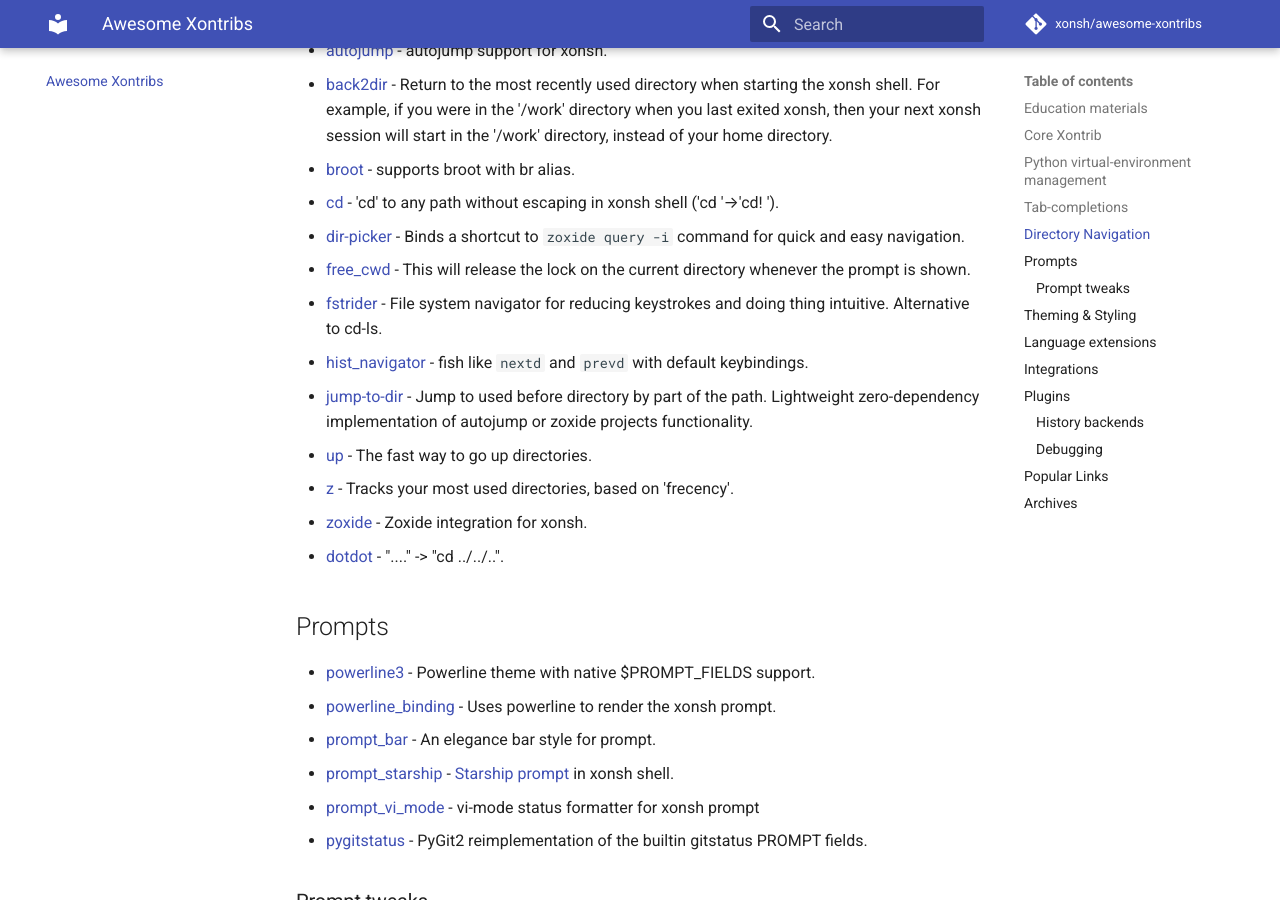
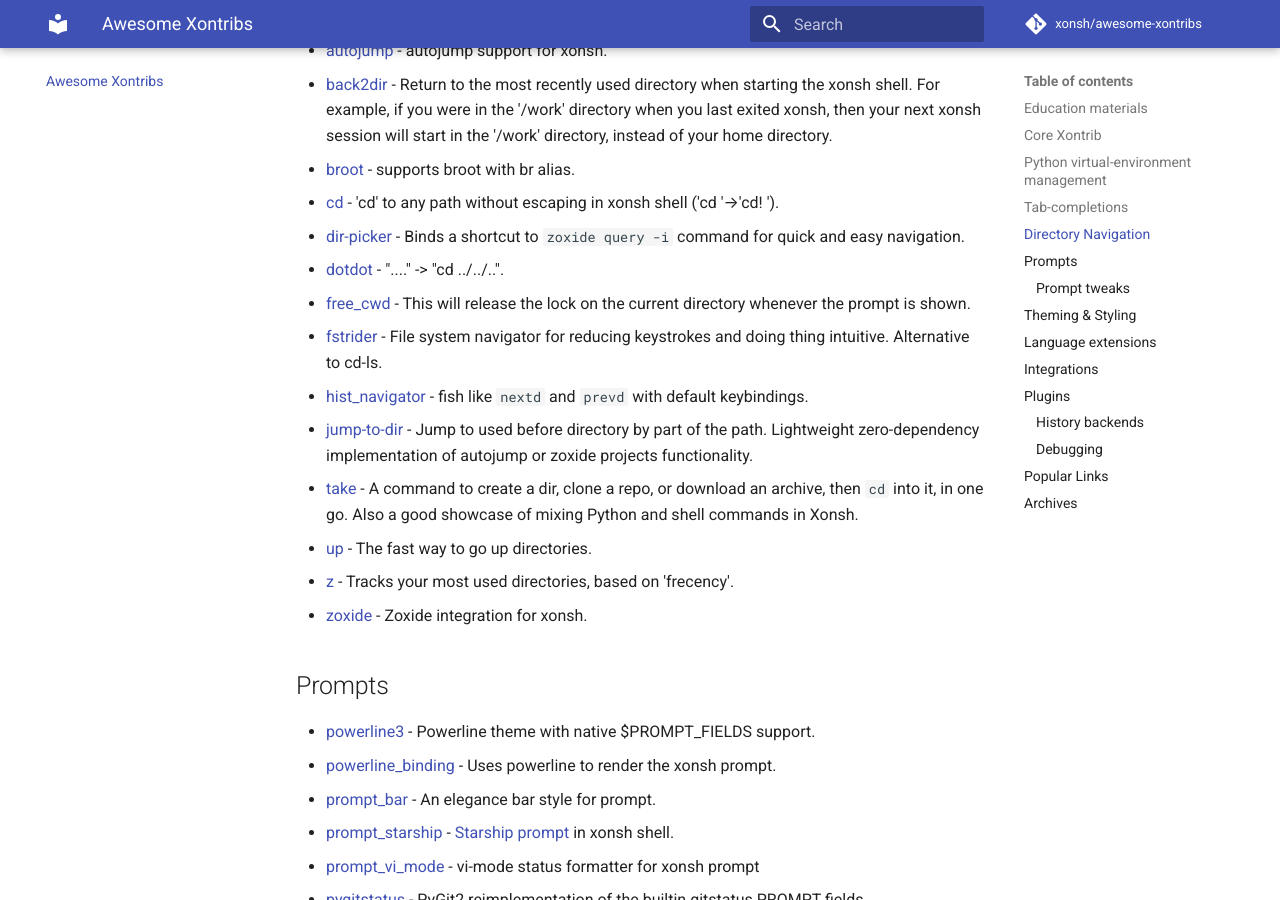
Before and after one commit to xonsh/awesome-xontribs, an MkDocs documentation site: the page built from docs/README.md, in a window 1280 px wide and 900 px high, scrolled down 2033 px. Built offline with MkDocs 1.6.1 and Material for MkDocs 9.7.7, drawn with Linux system fonts in a browser that asks for light colours; comment, search, counter and statistics services are not loaded.

Commit message:
Add `take` command + alphabetical order

```diff
--- a/docs/README.md
+++ b/docs/README.md
@@ -65,14 +65,15 @@
 - [broot](https://github.com/jnoortheen/xontrib-broot) - supports broot with br alias.
 - [cd](https://github.com/eugenesvk/xontrib-cd) - 'cd' to any path without escaping in xonsh shell ('cd '→'cd! ').
 - [dir-picker](https://github.com/Beh01der/xontrib-dir-picker) - Binds a shortcut to `zoxide query -i` command for quick and easy navigation.
+- [dotdot](https://github.com/yggdr/xontrib-dotdot) - "...." -> "cd ../../..".
 - [free_cwd](https://github.com/xonsh/xontrib-free-cwd) - This will release the lock on the current directory whenever the prompt is shown.
 - [fstrider](https://github.com/anki-code/fstrider) - File system navigator for reducing keystrokes and doing thing intuitive. Alternative to cd-ls.
 - [hist_navigator](https://github.com/jnoortheen/xontrib-hist-navigator) - fish like `nextd` and `prevd` with default keybindings.
 - [jump-to-dir](https://github.com/anki-code/xontrib-jump-to-dir) - Jump to used before directory by part of the path. Lightweight zero-dependency implementation of autojump or zoxide projects functionality.
+- [take](https://github.com/nahoj/xontrib-take) - A command to create a dir, clone a repo, or download an archive, then `cd` into it, in one go. Also a good showcase of mixing Python and shell commands in Xonsh.
 - [up](https://github.com/oh-my-xonsh/xontrib-up) - The fast way to go up directories.
 - [z](https://github.com/AstraLuma/xontrib-z) - Tracks your most used directories, based on 'frecency'.
 - [zoxide](https://github.com/dyuri/xontrib-zoxide) - Zoxide integration for xonsh.
-- [dotdot](https://github.com/yggdr/xontrib-dotdot) - "...." -> "cd ../../..".
 
 ## Prompts
 
```
